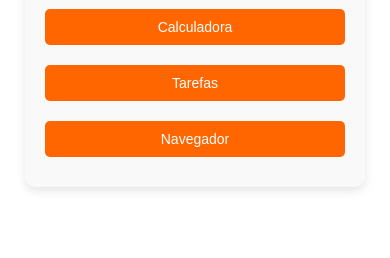
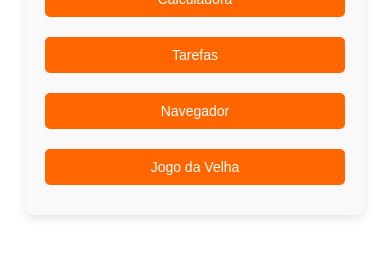
Before and after one commit to Viceleno/meuApp, a website: page MeuApp/www/index.html in a window 390 px wide. Shown: the part 374-632 px from the top of the page. Drawn offline with Linux system fonts and the light colour scheme; some packages are replaced by stand-ins of ours.

Commit message:
dicionando Botão

```diff
--- a/MeuApp/www/index.html
+++ b/MeuApp/www/index.html
@@ -66,7 +66,10 @@
       </button>
       <button onclick="window.location.href='tarefas.html'">Tarefas</button>
       <button class="btn" onclick="window.location.href='navegador.html'">Navegador</button>
+      <button class="btn" onclick="window.location.href='jogodavelha.html'">Jogo da Velha</button>
     </div>
+
+
     <script src="cordova.js"></script>
     <script src="js/index.js"></script>
   </body>
```
